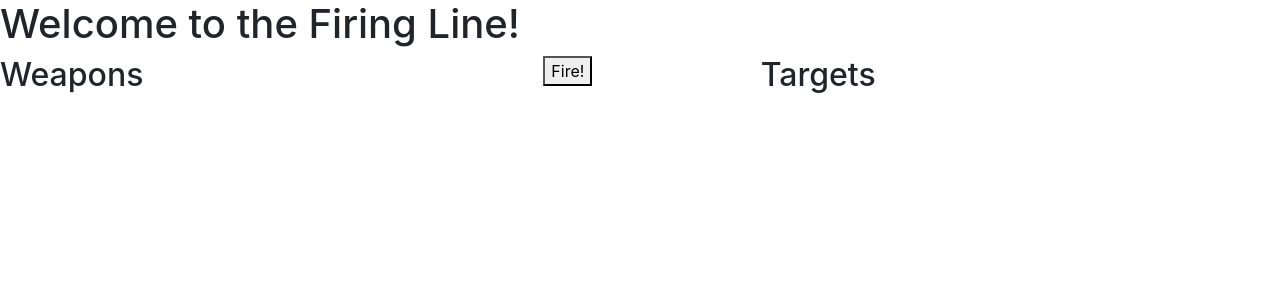
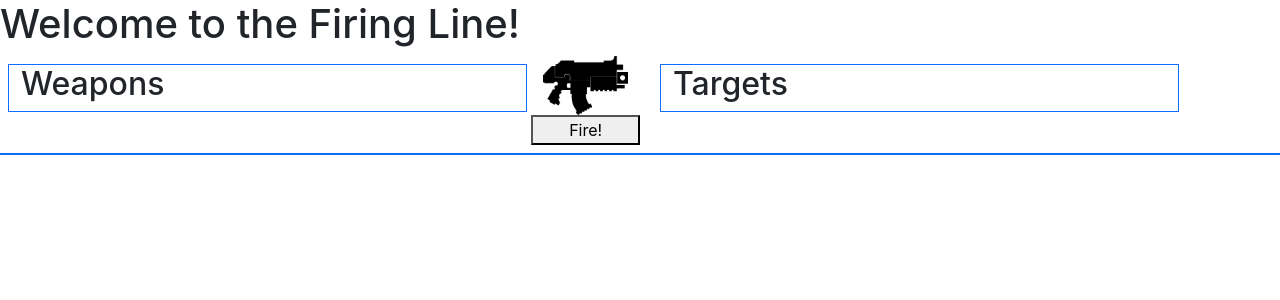
Before and after one commit to PhilSilvia/Firing-Line, a React (Create React App) app: page / in a window 1280 px wide. Shown: the top 300 px of the page. Built offline with nearby package versions, Linux system fonts and the light colour scheme.

Commit message:
Layout adjustments and skeletal structure of event handler and state variables added.

```diff
--- a/src/layout/home.js
+++ b/src/layout/home.js
@@ -1,22 +1,48 @@
 import React from "react";
+import { useState } from "react";
+import Results from "./results";
+import WeaponList from "../weapons/WeaponList";
+import TargetList from "../targets/TargetList";
 
 /**
  * Defines the homepage and its layout
  * @returns {JSX.Element}
  */
 function Homepage() {
+    const [ weapons, setWeapons ] = useState([]);
+    const [ targets, setTargets ] = useState([]);
+    const [ results, setResults ] = useState([]);
+
+    const fireButtonHandler = (e) => {
+        e.preventDefault();
+    };
+
     return (
         <main>
             <h1>Welcome to the Firing Line!</h1>
             <div className="row">
                 <div className="col-5">
-                    <h2>Weapons</h2>
+                    <div className="container border mx-2 my-2 border-primary">
+                        <WeaponList weapons={weapons} setWeapons={setWeapons} />
+                    </div>
                 </div>
-                <div className="col-2">
-                    <button>Fire!</button>
+                <div className="col-1">
+                    <div className="row">
+                        <img src="../../bolter.png" alt="A boltgun facing right" />
+                    </div>
+                    <div className="row">
+                        <button onClick={fireButtonHandler}>Fire!</button>
+                    </div>
                 </div>
                 <div className="col-5">
-                    <h2>Targets</h2>
+                    <div className="container border mx-2 my-2 border-primary">
+                        <TargetList targets={targets} setTargets={setTargets} />
+                    </div>
+                </div>
+            </div>
+            <div className="row">
+                <div className="container border mx-2 my-2 border-primary">
+                    {results.length > 0? <Results results={results} /> : <></>}
                 </div>
             </div>
         </main>
--- /dev/null
+++ b/src/layout/results.js
@@ -0,0 +1,9 @@
+import React from "react";
+
+function Results() {
+    return (
+        <h2>Results</h2>
+    );
+}
+
+export default Results;
--- /dev/null
+++ b/src/targets/TargetList.js
@@ -0,0 +1,9 @@
+import React from "react";
+
+function TargetList() {
+    return (
+        <h2>Targets</h2>
+    );
+}
+
+export default TargetList;
--- a/src/targets/Target.js
+++ b/src/targets/TargetProfile.js
@@ -1,4 +1,4 @@
-class Target {
+class TargetProfile {
     constructor(name = "", toughness = 4, save = 3, wounds = 2, invul = 7){
         this.name = name;
         this.toughness = toughness;
@@ -8,4 +8,4 @@ class Target {
     }
 }
 
-module.exports = Target;
+module.exports = TargetProfile;
--- /dev/null
+++ b/src/weapons/WeaponList.js
@@ -0,0 +1,9 @@
+import React from "react";
+
+function WeaponList() {
+    return (
+        <h2>Weapons</h2>
+    );
+}
+
+export default WeaponList;
```
Also changed, not shown: src/weapons/WeaponProfile.js (+4 -4 lines), public/bolter.png (added).
